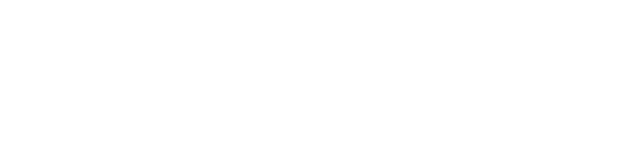
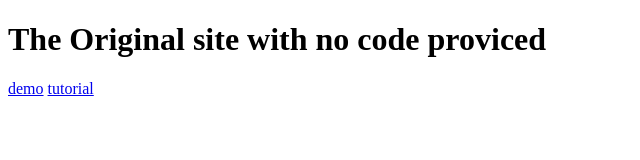
Before and after one commit to TeddyCatUS/Masonry, a plain HTML site: page Rahul2/index.html in a window 1280 px wide. Shown: the whole page, without its empty margins (0-640 px from the left). Drawn offline with Linux system fonts and the light colour scheme.

Commit message:
Update index.html

```diff
--- a/Rahul2/index.html
+++ b/Rahul2/index.html
@@ -8,6 +8,8 @@
     <link rel="stylesheet" href="style.css">
 </head>
 <body>
-
+    <h1>The Original site with no code proviced</h1>
+    <a href="https://w3bits.com/labs/flexbox-masonry/" target="_blank">demo</a>
+    <a href="https://w3bits.com/flexbox-masonry/" target="_blank">tutorial</a>
 </body>
 </html>
```
